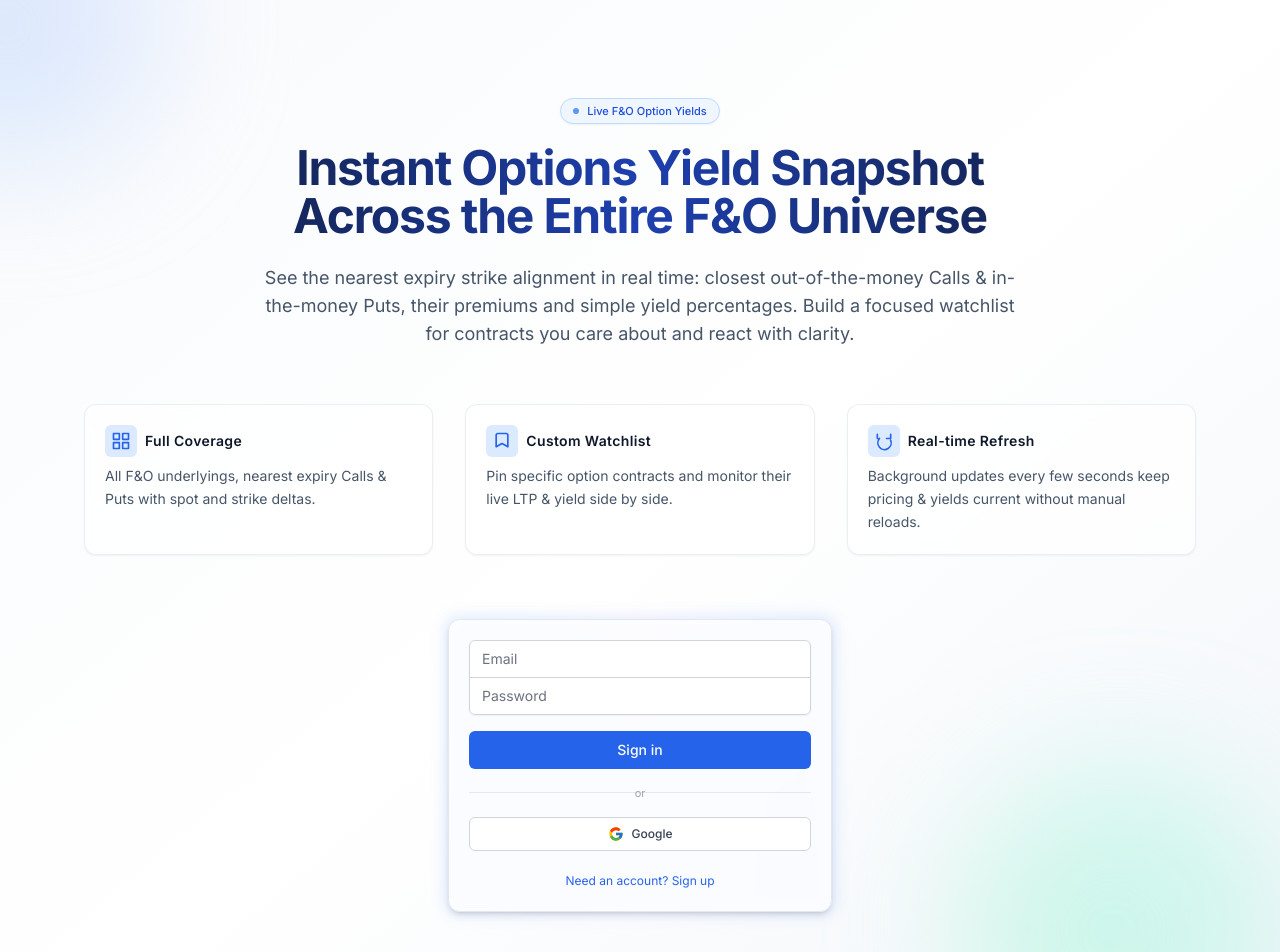
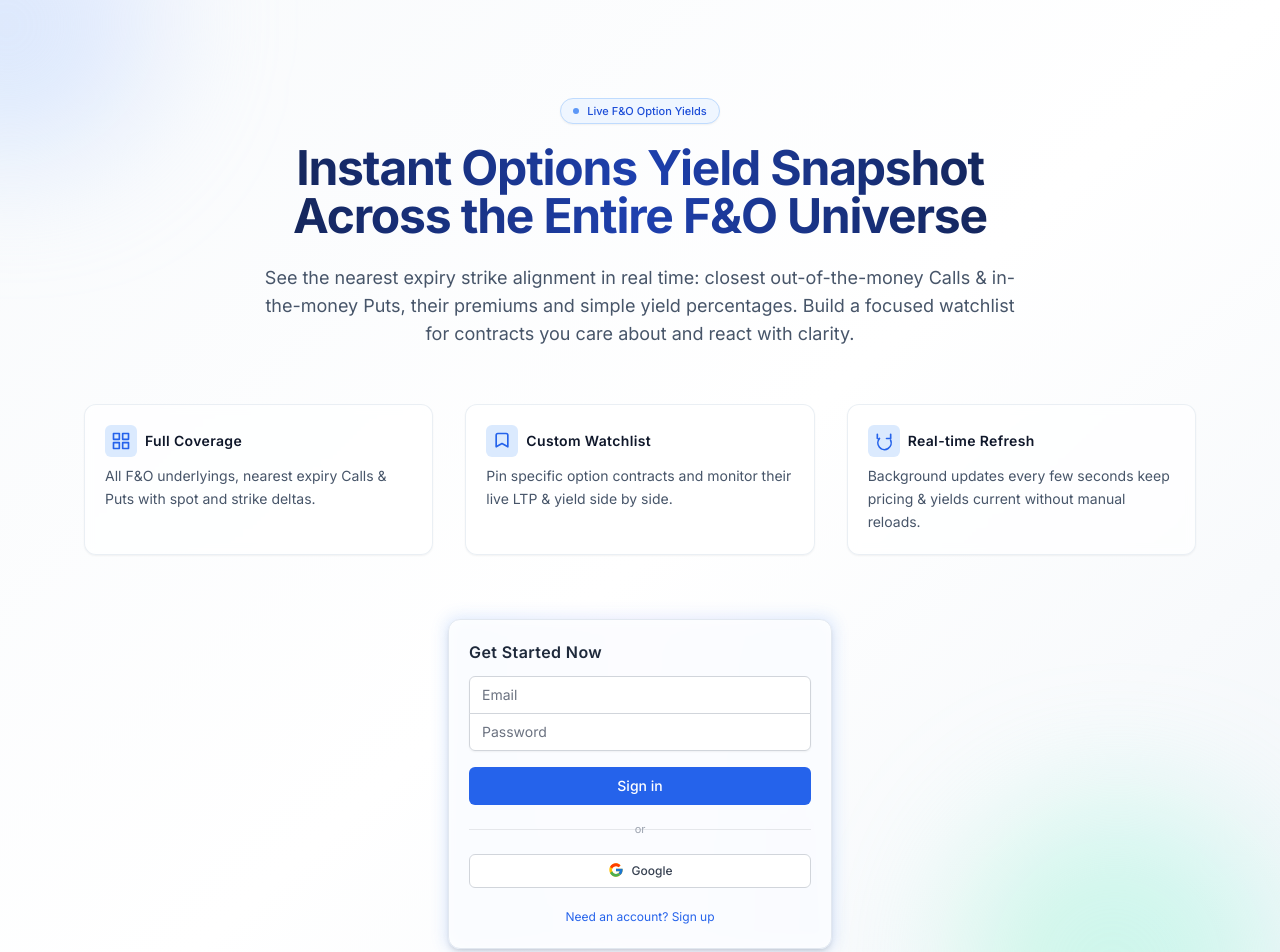
Before and after one commit to utkaxxh/options-dekho, a Next.js app: page / in a window 1280 px wide. Shown: the top 952 px of the page. Built offline with nearby package versions, Linux system fonts and the light colour scheme; no server answers.

Commit message:
feat(landing): add fade/scale entrance animation and 'Get Started Now' heading to compact auth card

```diff
--- a/src/app/page.tsx
+++ b/src/app/page.tsx
@@ -10,10 +10,19 @@ export default function Home() {
   const [user, setUser] = useState<User | null>(null)
   const [loading, setLoading] = useState(true)
   const [mounted, setMounted] = useState(false)
+  const [cardVisible, setCardVisible] = useState(false)
 
   useEffect(() => {
     setMounted(true)
   }, [])
+
+  // Defer card entrance animation slightly after mount for smoother perception
+  useEffect(() => {
+    if (mounted && !user) {
+      const t = setTimeout(() => setCardVisible(true), 60)
+      return () => clearTimeout(t)
+    }
+  }, [mounted, user])
 
   useEffect(() => {
     if (!mounted) return
@@ -110,8 +119,9 @@ export default function Home() {
         </div>
         {/* Auth Panel */}
         <div className="max-w-sm mx-auto mb-14 relative">
-          <div className="absolute -inset-0.5 bg-gradient-to-r from-blue-500/30 via-indigo-400/30 to-blue-500/30 rounded-xl blur opacity-60" />
-          <div className="relative bg-white/85 backdrop-blur-sm border border-slate-200 rounded-xl shadow-md p-5">
+          <div className={`absolute -inset-0.5 bg-gradient-to-r from-blue-500/30 via-indigo-400/30 to-blue-500/30 rounded-xl blur transition-opacity duration-700 ${cardVisible ? 'opacity-60' : 'opacity-0'}`} />
+          <div className={`relative bg-white/85 backdrop-blur-sm border border-slate-200 rounded-xl shadow-md p-5 transform transition-all duration-500 ease-out ${cardVisible ? 'opacity-100 scale-100 translate-y-0' : 'opacity-0 scale-95 translate-y-2'}`}>
+            <h2 className="text-base font-semibold text-slate-800 mb-3 tracking-wide">Get Started Now</h2>
             <Auth compact />
           </div>
         </div>
```
